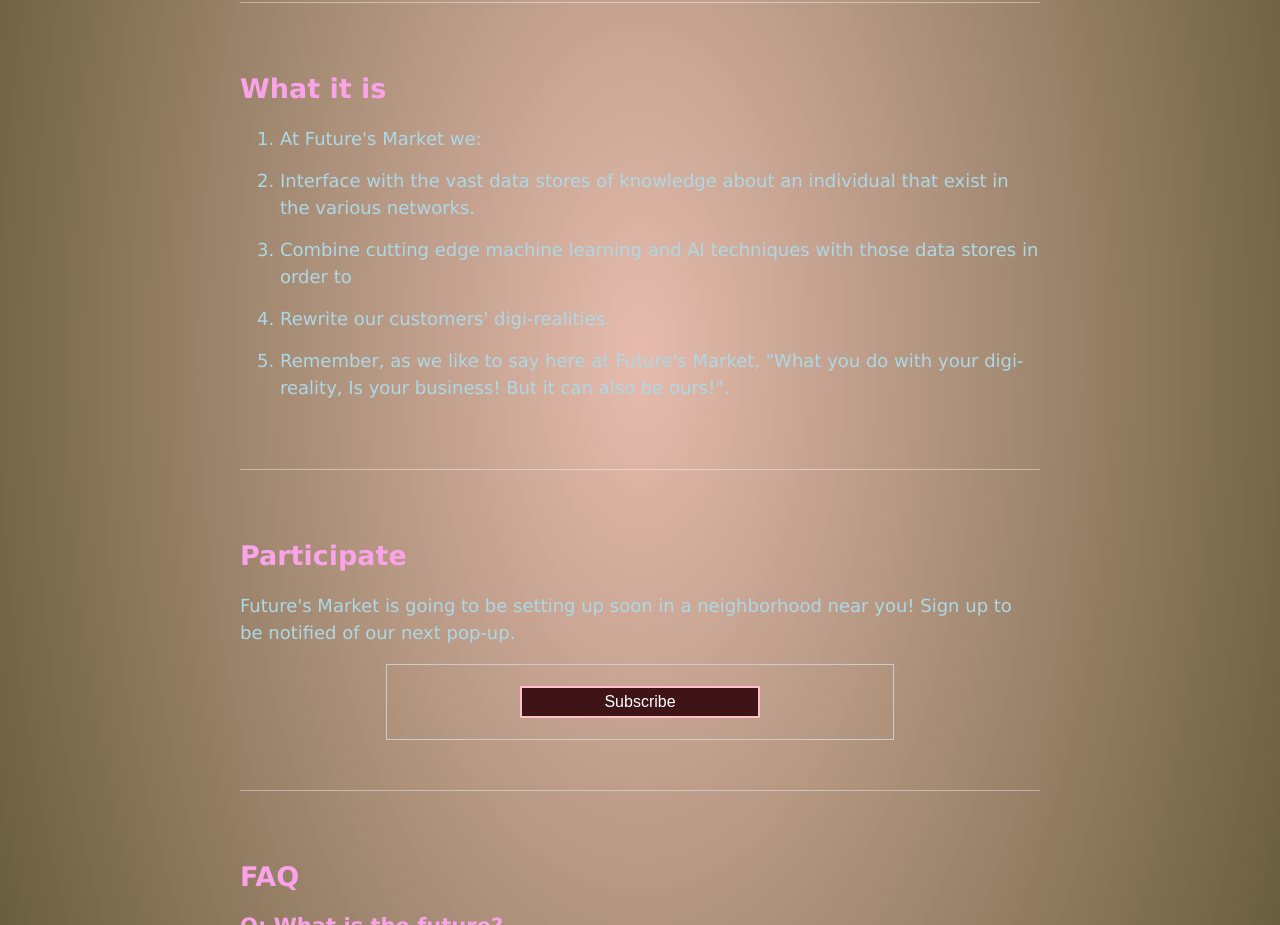
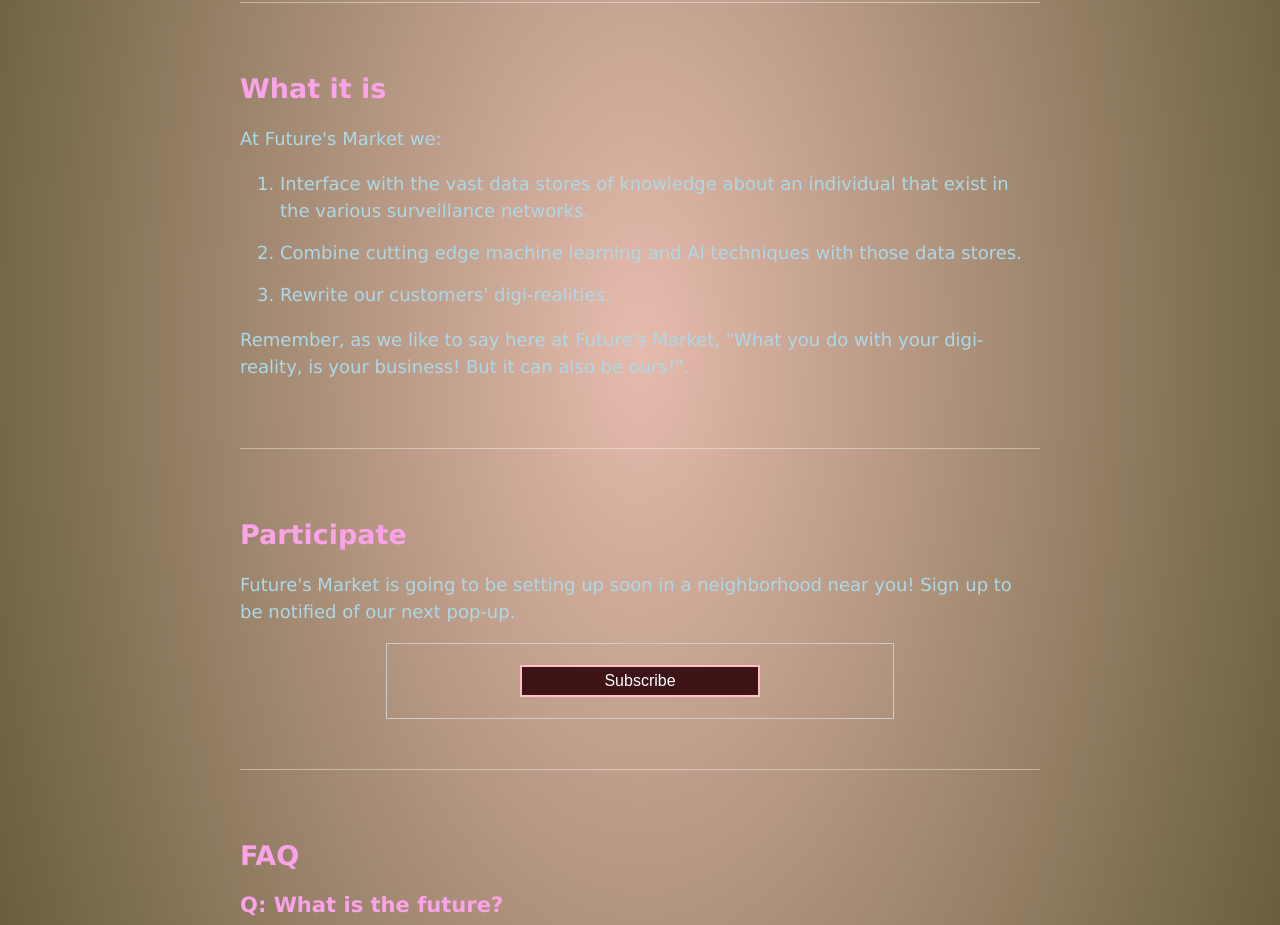
Before and after one commit to miamiww/future.click, a website: page views/index.html in a window 1280 px wide. Shown: the part 898-1823 px from the top of the page. Drawn offline with nearby package versions, Linux system fonts and the light colour scheme; files that its build step writes are made by us from their sources; files whose address does not match are found by name.

Commit message:
fixing the list

```diff
--- a/views/index.html
+++ b/views/index.html
@@ -39,13 +39,13 @@
       <section class="page">
         <a name="whatitis"></a>
         <h1>What it is</h1>
+        <p>At Future's Market we: </p>
         <ol>
-          <li>At Future's Market we: </li>
-          <li>Interface with the vast data stores of knowledge about an individual that exist in the various networks.</li>
-          <li>Combine cutting edge machine learning and AI techniques with those data stores in order to</li>
+          <li>Interface with the vast data stores of knowledge about an individual that exist in the various surveillance networks.</li>
+          <li>Combine cutting edge machine learning and AI techniques with those data stores.</li>
           <li>Rewrite our customers' digi-realities.</li>
-          <li>Remember, as we like to say here at Future's Market, "What you do with your digi-reality, Is your business! But it can also be ours!".</li>
         </ol>
+        <p>Remember, as we like to say here at Future's Market, "What you do with your digi-reality, is your business! But it can also be ours!". </p>
 
 
       </section>
```
